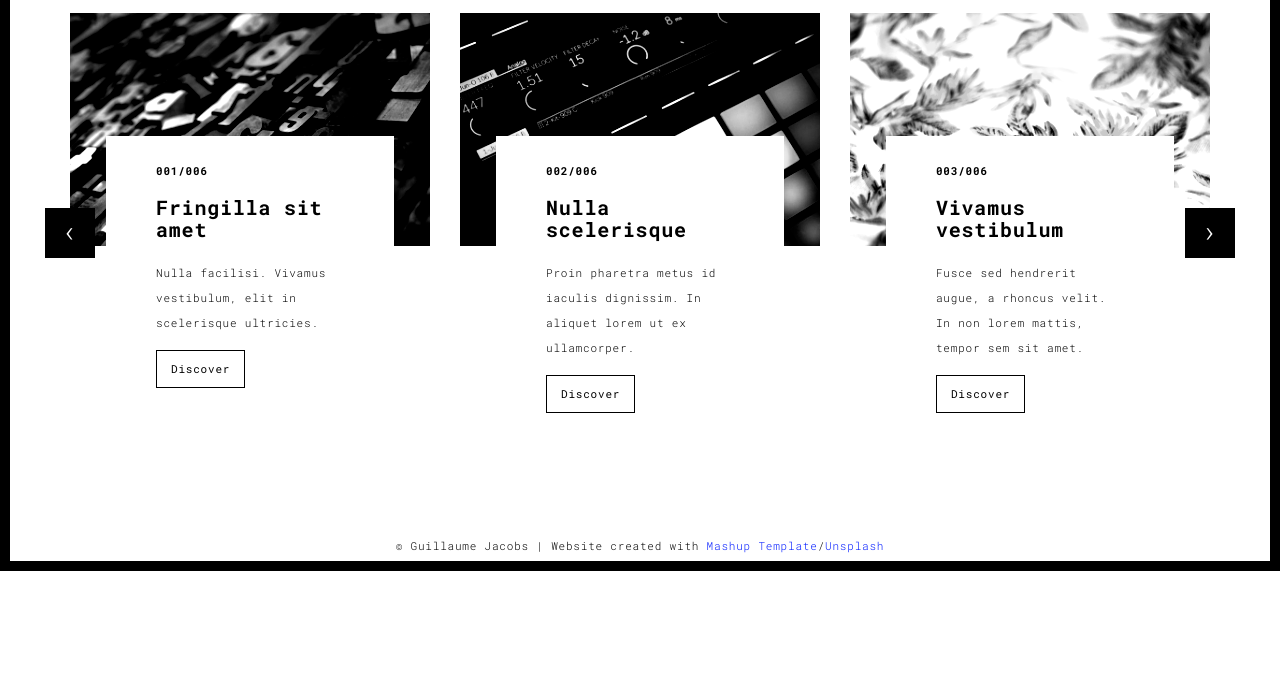
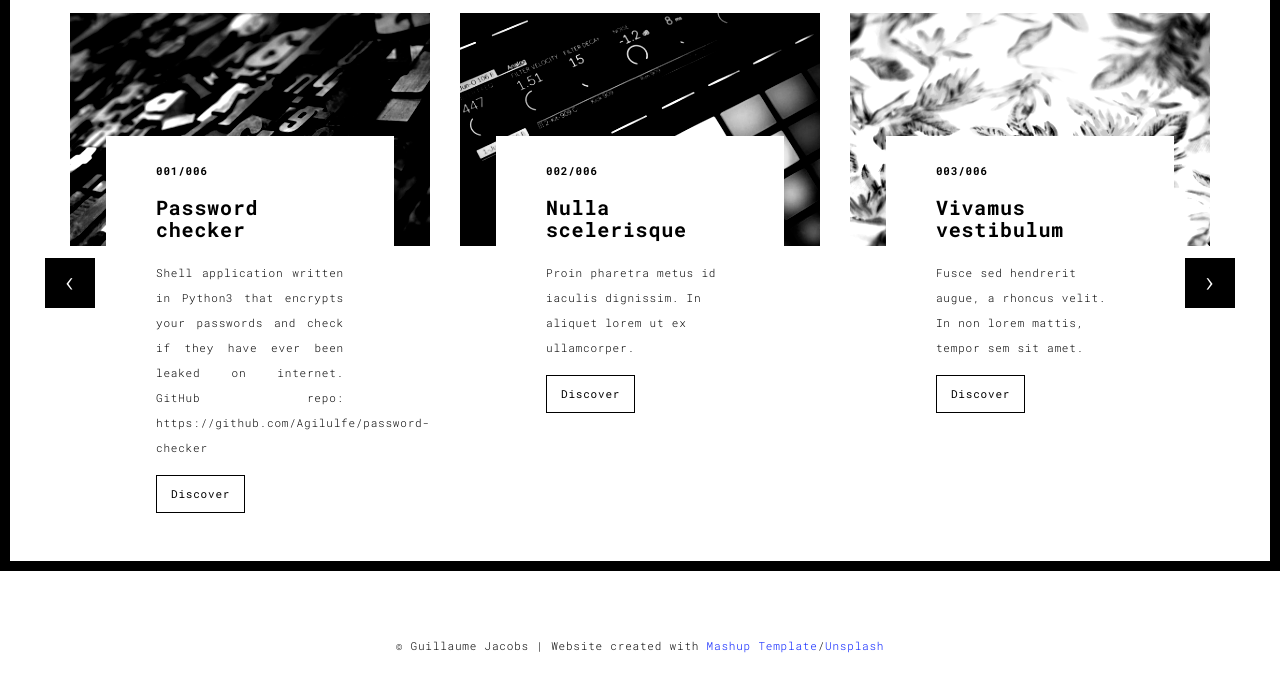
Before and after one commit to Agilulfe/portfolio, a Flask app: page /works.html in a window 1280 px wide. Shown: the part 229-912 px from the top of the page. Before the commit the page ends 800 px from the top, so only its background shows below. Run offline with Flask 2, Linux system fonts and the light colour scheme; some libraries are stand-ins or nearby versions.

Commit message:
Adding the password app

```diff
--- a/templates/contact.html
+++ b/templates/contact.html
@@ -98,7 +98,9 @@
                     <a href="https://www.linkedin.com/in/guillaume-jacobs-09021b105/" title="" class="fa-icon">
                       <i class="fa fa-linkedin"></i>
                     </a>
-
+                    <a href="https://github.com/Agilulfe" title="" class="fa-icon">
+                      <i class="fa fa-github"></i>
+                    </a>
                   </div>
                 </div>
               </form>
--- a/templates/works.html
+++ b/templates/works.html
@@ -76,8 +76,12 @@
                     </a>
                     <div class="card-container card-container-lg">
                       <h4>001/006</h4>
-                      <h3>Fringilla sit amet</h3>
-                      <p>Nulla facilisi. Vivamus vestibulum, elit in scelerisque ultricies.</p>
+                      <h3>Password checker</h3>
+                      <p style="text-align:justify;">
+                        Shell application written in Python3 that encrypts your passwords and check if they have ever
+                        been leaked on internet.
+                        GitHub repo: https://github.com/Agilulfe/password-checker
+                      </p>
                       <a href="./work.html" title="" class="btn btn-default">Discover</a>
                     </div>
                   </div>
```
